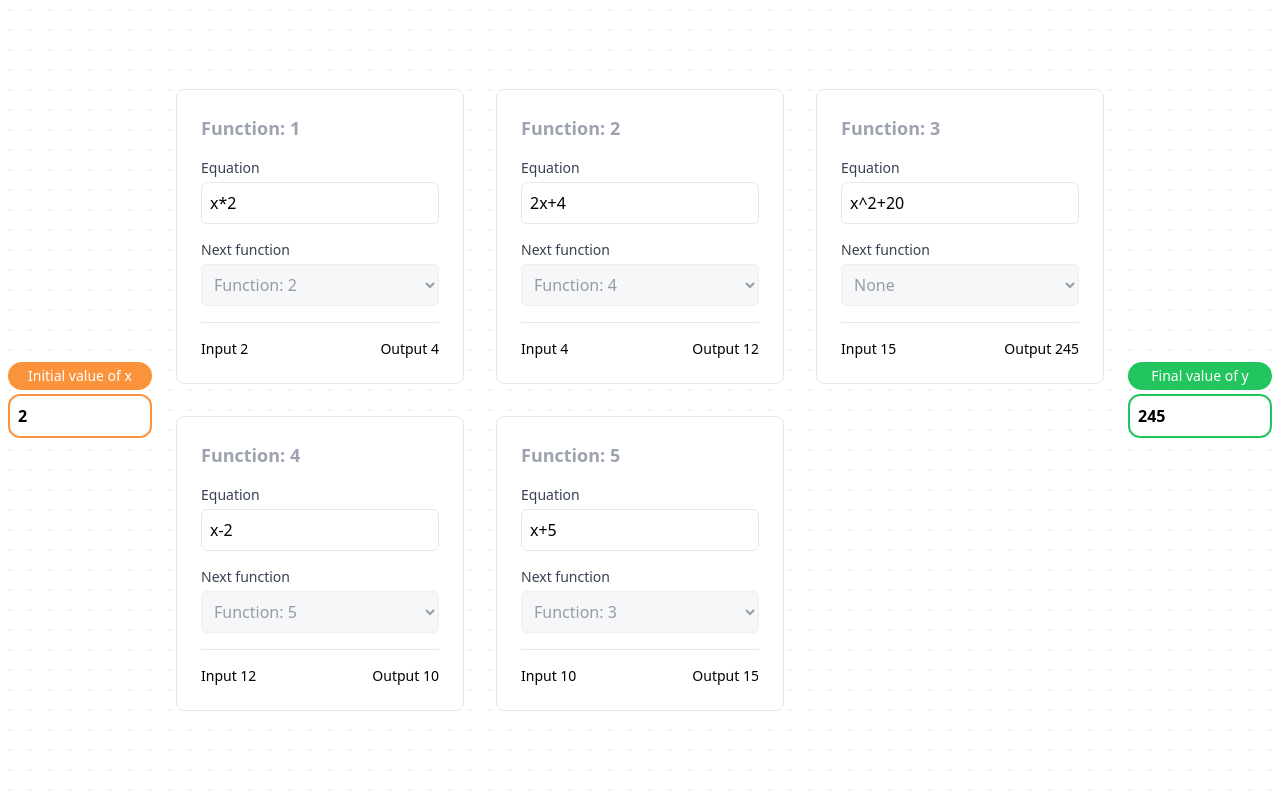
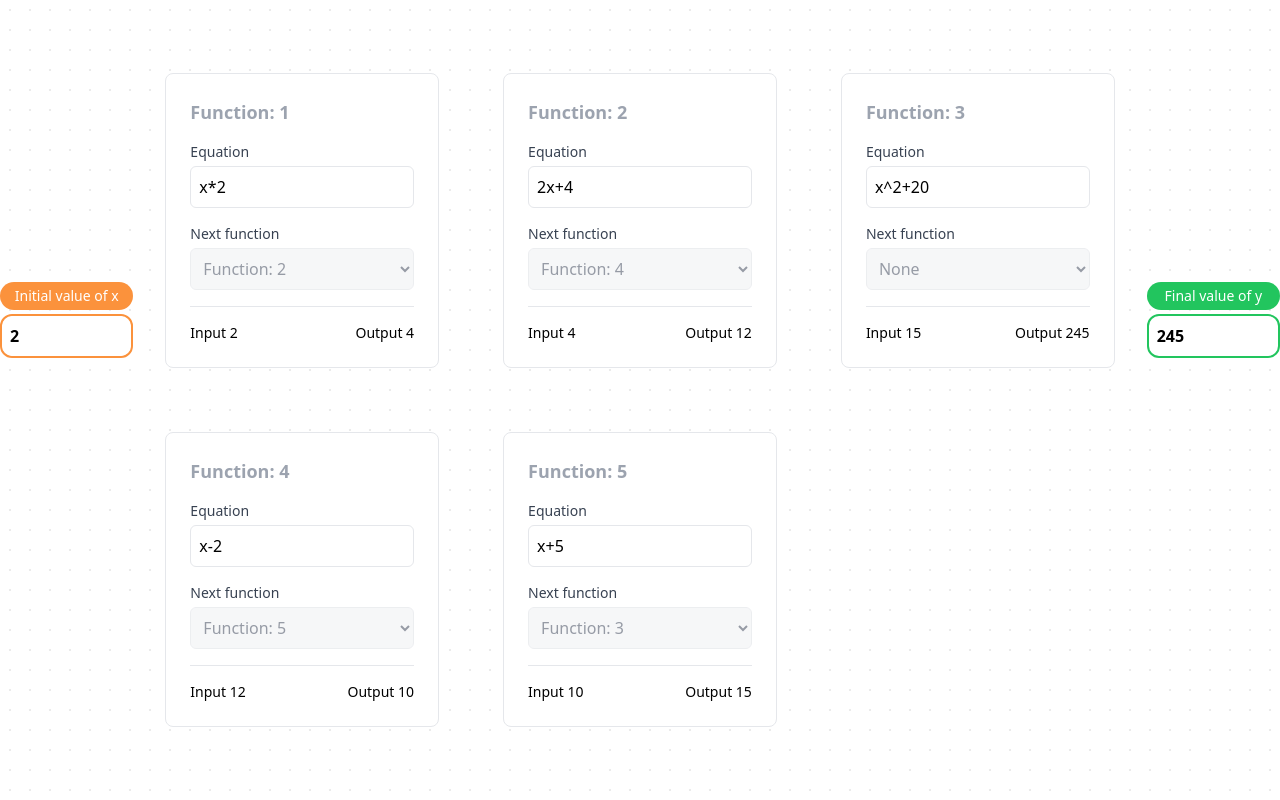
Before and after one commit to pranavgoel29/functional-chaining, a React (Vite) app: page / in a window 1280 px wide. Built offline with nearby package versions, Linux system fonts and the light colour scheme.

Commit message:
Adjust layout spacing and component dimensions for improved UI consistency

```diff
--- a/src/App.tsx
+++ b/src/App.tsx
@@ -14,10 +14,10 @@ const App: React.FC = () => {
   };
 
   return (
-    <div className="min-h-screen flex justify-center items-center gap-6">
+    <div className="min-h-screen flex justify-center items-center gap-8">
       <ValueComponent isInput value={inputValue} onChange={handleInputChange} />
 
-      <div className="grid grid-cols-1 md:grid-cols-3 gap-8 justify-items-center">
+      <div className="grid grid-cols-1 md:grid-cols-3 gap-16 justify-items-center">
         {functions.map((func) => (
           <FunctionCard
             key={func.id}
--- a/src/components/FunctionCard.tsx
+++ b/src/components/FunctionCard.tsx
@@ -26,7 +26,7 @@ const FunctionCard = (props: FunctionCardProps) => {
   };
 
   return (
-    <div className="bg-white p-6 rounded-lg border border-gray-200 w-72 relative z-10">
+    <div className="bg-white p-6 rounded-lg border border-gray-200 w-62 relative z-10">
       <div className="flex justify-between items-center mb-4">
         <h3 className="text-lg font-semibold text-gray-400">
           Function: {func.id}
--- a/src/components/ValueComp.tsx
+++ b/src/components/ValueComp.tsx
@@ -15,7 +15,7 @@ export const ValueComponent: React.FC<ValueComponentProps> = ({
   const accentBorder = isInput ? "border-orange-400" : "border-green-500";
 
   return (
-    <div className="w-36 max-w-36 relative">
+    <div className="w-36 max-w-36 relative bottom-20">
       {/* Dynamic Label */}
       <label
         htmlFor={isInput ? "initial-value" : "final-value"}
```
